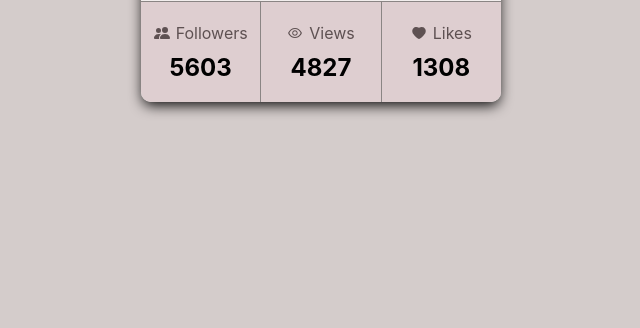
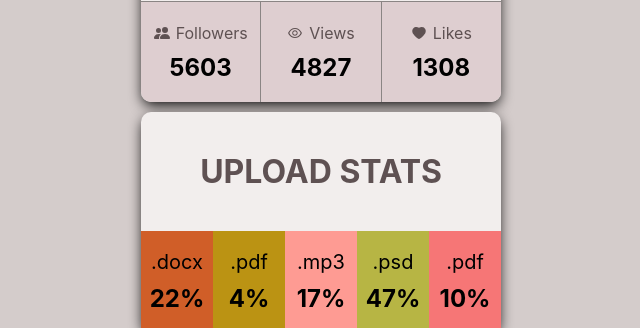
Before and after one commit to vaselisssa/goit-react-hw-01-components, a React (Create React App) app: page / in a window 1280 px wide. Shown: the part 474-802 px from the top of the page, without its empty margins (319-959 px from the left). Built offline with nearby package versions, Linux system fonts and the light colour scheme.

Commit message:
add Statistics

```diff
--- a/src/components/App.jsx
+++ b/src/components/App.jsx
@@ -1,5 +1,7 @@
 import user from '../data/user.json';
+import data from '../data/data.json';
 import { Profile } from './Profile/Profile';
+import { Statistics } from './Statistics/Statistics';
 
 export const App = () => {
   return (
@@ -11,6 +13,7 @@ export const App = () => {
         avatar={user.avatar}
         stats={user.stats}
       />
+      <Statistics title="Upload stats" stats={data} />
     </>
   );
 };
--- a/src/components/Profile/Profile.jsx
+++ b/src/components/Profile/Profile.jsx
@@ -28,6 +28,7 @@ export const Profile = ({
         <UserInfo>@{tag}</UserInfo>
         <UserInfo>{location}</UserInfo>
       </Description>
+
       <StatsList>
         <StatsItem>
           <StatsLabel>
@@ -36,6 +37,7 @@ export const Profile = ({
           </StatsLabel>
           <StatsQuantity>{followers}</StatsQuantity>
         </StatsItem>
+
         <StatsItem>
           <StatsLabel>
             <AiOutlineEye />
@@ -43,6 +45,7 @@ export const Profile = ({
           </StatsLabel>
           <StatsQuantity>{views}</StatsQuantity>
         </StatsItem>
+
         <StatsItem>
           <StatsLabel>
             <AiFillHeart />
--- a/src/components/Profile/Profile.styled.jsx
+++ b/src/components/Profile/Profile.styled.jsx
@@ -1,7 +1,7 @@
 import styled from '@emotion/styled';
 
 export const UserProfile = styled.div`
-  margin: 60px auto;
+  margin: 60px auto 0 auto;
   width: 360px;
   border-radius: 10px;
   display: flex;
@@ -49,12 +49,12 @@ export const StatsList = styled.ul`
 `;
 
 export const StatsItem = styled.li`
+  width: 100%;
   display: flex;
   flex-direction: column;
   gap: 10px;
   align-items: center;
   justify-content: center;
-  width: 100%;
 
   &:not(:last-child) {
     border-right: 1px solid #8a8584;
--- /dev/null
+++ b/src/components/Statistics/Statistics.jsx
@@ -0,0 +1,25 @@
+import { getRandomHexColor } from './getRandomHexColor';
+import {
+  StatisticsSection,
+  Title,
+  StatList,
+  StatItem,
+  StatLabel,
+  StatPercentage,
+} from './Statistics.styled';
+
+export const Statistics = ({ title, stats }) => {
+  return (
+    <StatisticsSection>
+      {title && <Title>{title}</Title>}
+      <StatList>
+        {stats.map(({ id, label, percentage }) => (
+          <StatItem key={id} style={{ backgroundColor: getRandomHexColor() }}>
+            <StatLabel>{label}</StatLabel>
+            <StatPercentage>{percentage}%</StatPercentage>
+          </StatItem>
+        ))}
+      </StatList>
+    </StatisticsSection>
+  );
+};
--- /dev/null
+++ b/src/components/Statistics/Statistics.styled.jsx
@@ -0,0 +1,44 @@
+import styled from '@emotion/styled';
+
+export const StatisticsSection = styled.section`
+  margin: 10px auto 0 auto;
+  width: 360px;
+  border-radius: 10px;
+  background-color: #f2eeed;
+  box-shadow: 0px 5px 14px -2px rgba(0, 0, 0, 0.99);
+`;
+
+export const Title = styled.h2`
+  padding: 40px 0;
+  text-align: center;
+  font-size: 32px;
+  text-transform: uppercase;
+  color: #5e5152;
+`;
+
+export const StatList = styled.ul`
+  width: 100%;
+  height: 100px;
+  border-bottom-left-radius: 10px;
+  border-bottom-right-radius: 10px;
+  display: flex;
+  list-style-type: none;
+`;
+
+export const StatItem = styled.li`
+  width: 100%;
+  display: flex;
+  flex-direction: column;
+  gap: 10px;
+  align-items: center;
+  justify-content: center;
+`;
+
+export const StatLabel = styled.span`
+  font-size: 20px;
+`;
+
+export const StatPercentage = styled.span`
+  font-size: 24px;
+  font-weight: 700;
+`;
--- /dev/null
+++ b/src/components/Statistics/getRandomHexColor.js
@@ -0,0 +1,4 @@
+export const getRandomHexColor = () =>
+  `#${Math.floor(Math.random() * 16777215)
+    .toString(16)
+    .padStart(6, 0)}`;
--- /dev/null
+++ b/src/data/data.json
@@ -0,0 +1,7 @@
+[
+  { "id": "id-1", "label": ".docx", "percentage": 22 },
+  { "id": "id-2", "label": ".pdf", "percentage": 4 },
+  { "id": "id-3", "label": ".mp3", "percentage": 17 },
+  { "id": "id-4", "label": ".psd", "percentage": 47 },
+  { "id": "id-5", "label": ".pdf", "percentage": 10 }
+]
```
